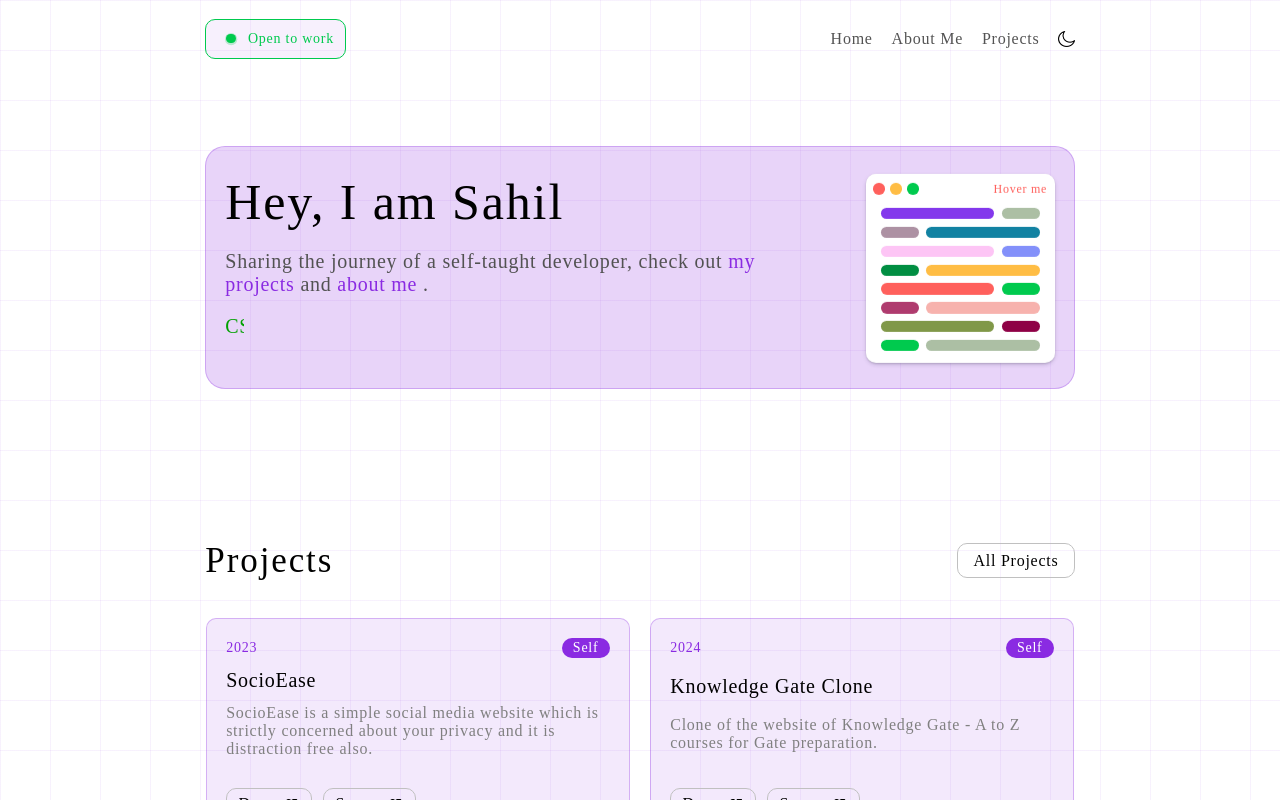
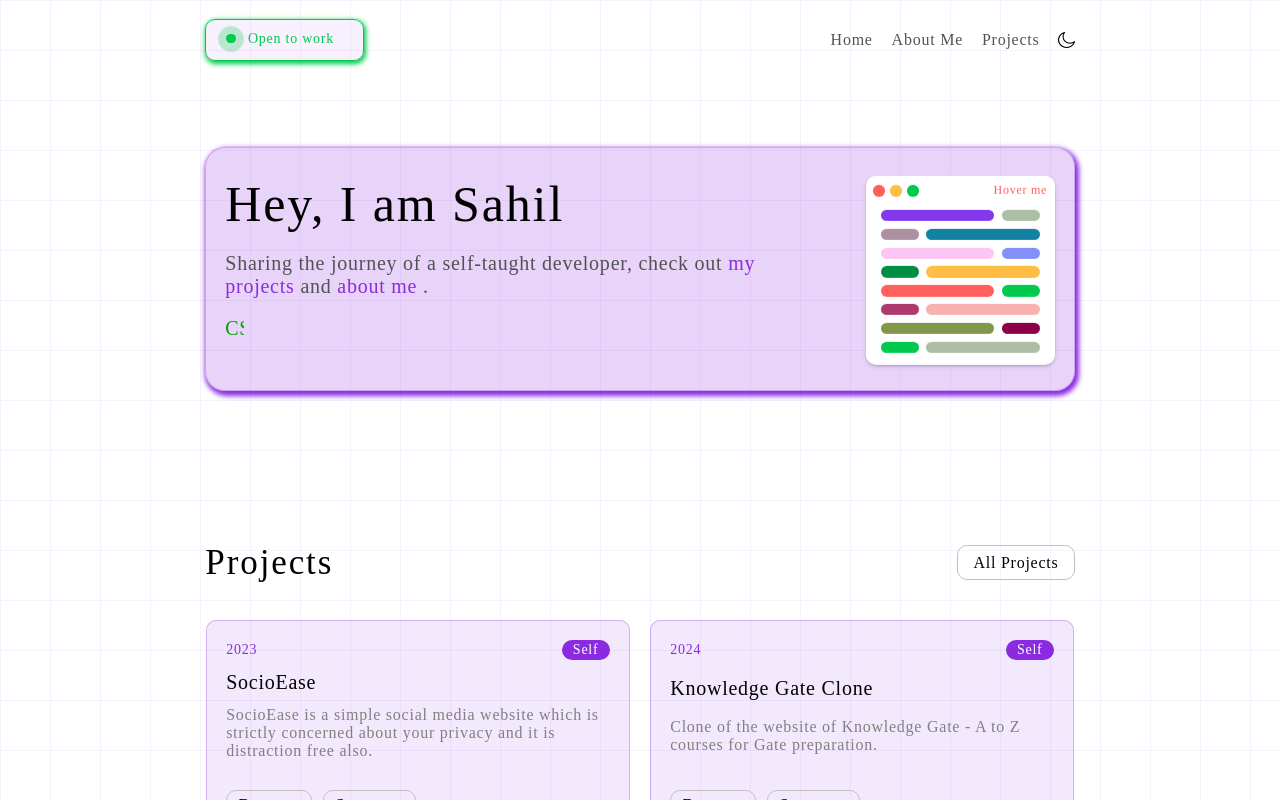
Before and after one commit to sahilkalkal9/portfolio_website, a React (Create React App) app: page / in a window 1280 px wide. Shown: the top 800 px of the page. Built offline with nearby package versions, Linux system fonts and the light colour scheme; a web font is replaced by a local one.

Commit message:
final ui

```diff
--- a/src/App.scss
+++ b/src/App.scss
@@ -154,6 +154,8 @@ $projectnamesize : 20px;
     transform-style: preserve-3d;
     // transform: rotateY(40deg);
     transition: transform 0.1s ease;
+
+    box-shadow: 2px 3px 5px 2px blueviolet;
 
 }
 
@@ -1079,9 +1081,11 @@ $projectnamesize : 20px;
     // padding: .15cm;
     display: flex;
     align-items: center;
-    padding: .15cm .3cm;
+    padding: .15cm .3cm .2cm .3cm;
     border-radius: 10px;
     border: 1px solid #00CA4E;
+    box-shadow: 1px 2px 5px 1px #00CA4E;
+    width: 4.2cm;
     box-sizing: border-box;
     gap: .1cm;
 }
@@ -1107,6 +1111,20 @@ $projectnamesize : 20px;
 .otwt {
     color: #00CA4E;
     font-size: 14px;
+    width: 0;
+    white-space: nowrap;
+    overflow: hidden;
+    animation: typeOpen 2s steps(14, end) infinite alternate;
+}
+
+@keyframes typeOpen {
+    from {
+        width: 0;
+    }
+
+    to {
+        width: 100%;
+    }
 }
 
 .odotwave {
@@ -1115,7 +1133,7 @@ $projectnamesize : 20px;
     background-color: #00ca4d3f;
     border-radius: 50%;
     transform: scale(0);
-    animation: wave 1s infinite alternate ease;
+    animation: wave 2s infinite alternate ease;
     // position: absolute;
 }
 
```
